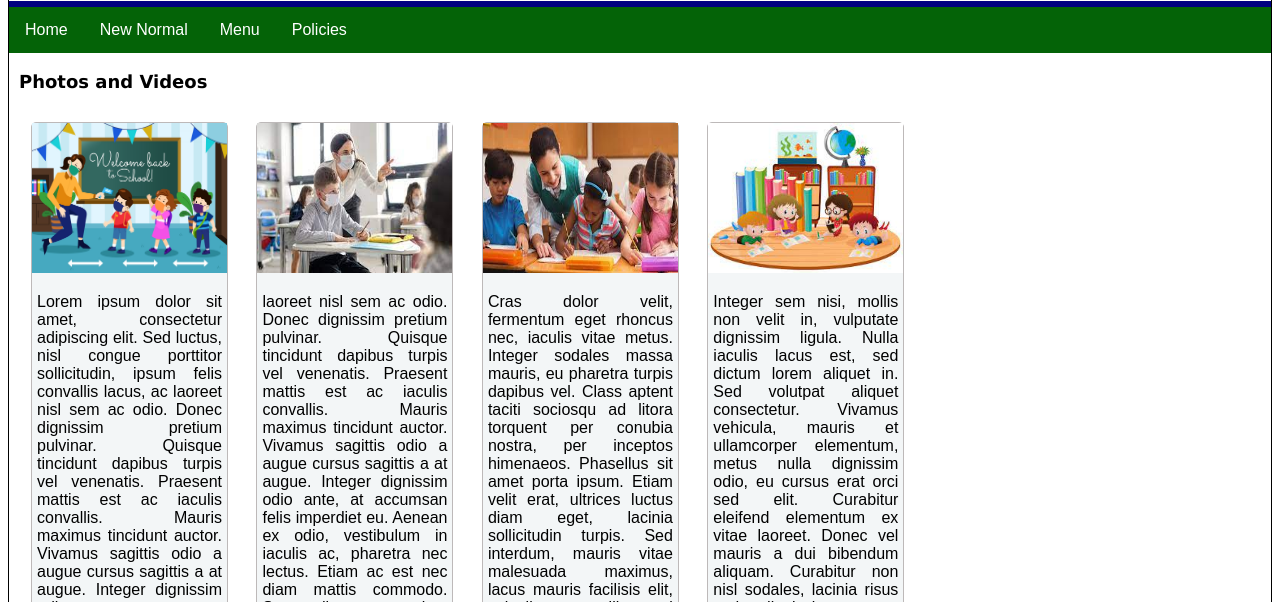
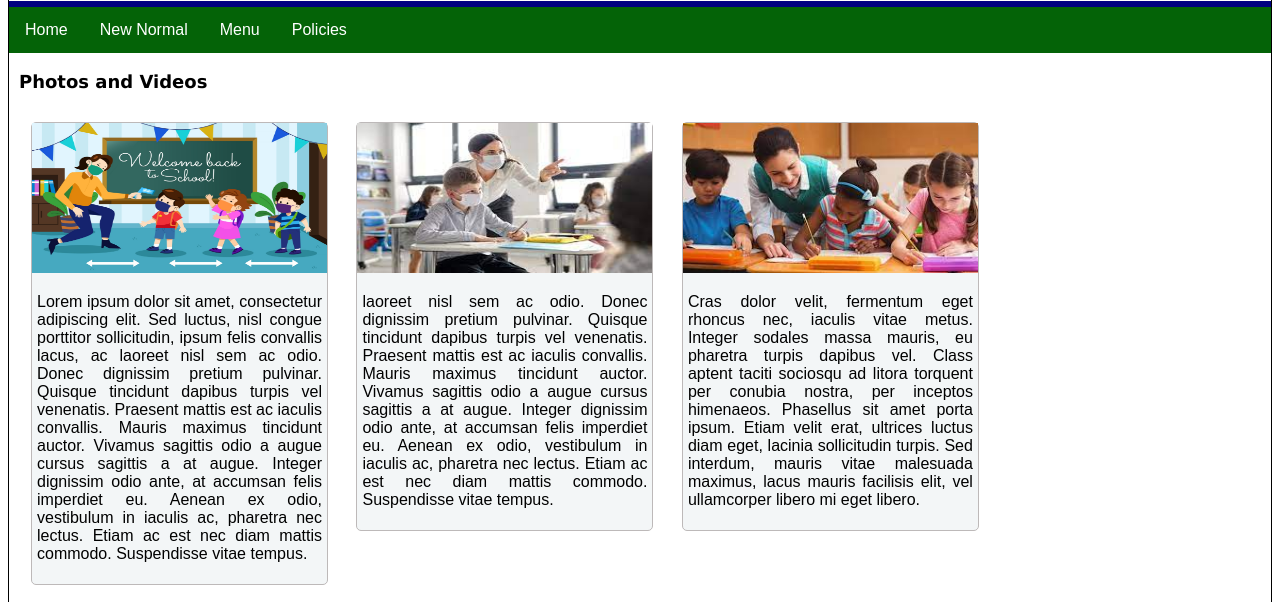
Before and after one commit to mayestevessss/activity1, a plain HTML site: page newnormal.html in a window 1280 px wide. Shown: the part 198-800 px from the top of the page. Drawn offline with Linux system fonts and the light colour scheme.

Commit message:
Last Adjust

```diff
--- a/main.css
+++ b/main.css
@@ -84,7 +84,7 @@ ul.bc-policy-logo {
 
 
 .card {
-    width:195px;
+    width:295px;
     background-color: #F3F6F7;
     border: 1px solid #bdb9b9;
     display: inline-block;
```
